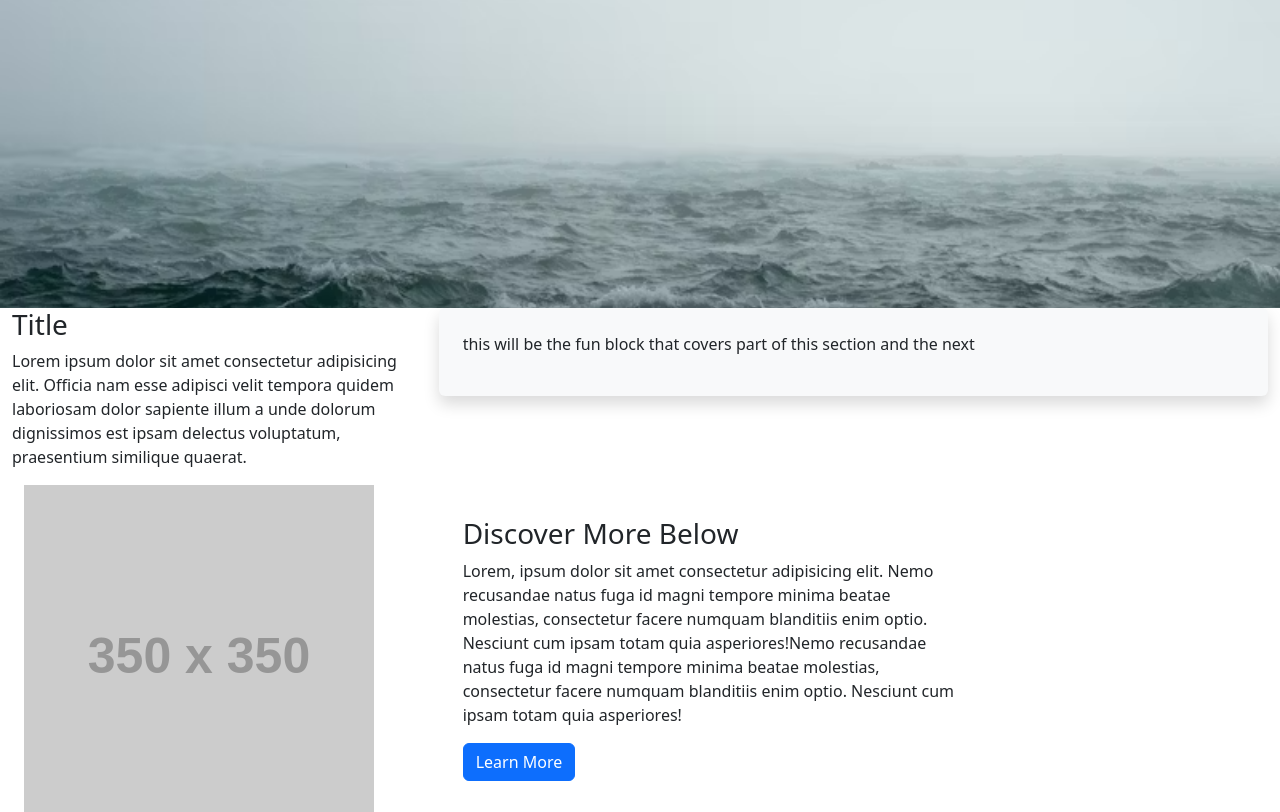
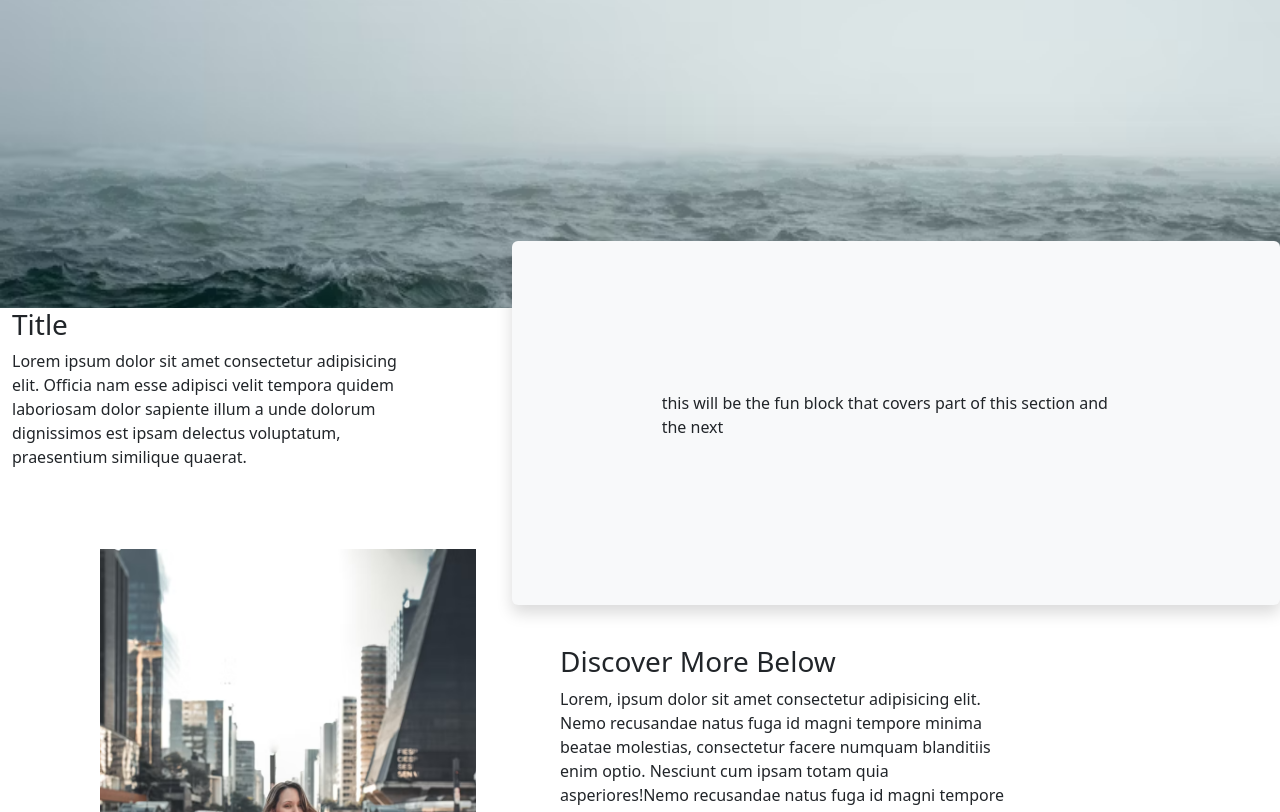
Before and after one commit to tarap88/site-clone, a plain HTML site: page index.html in a window 1280 px wide. Shown: the part 140-952 px from the top of the page. Drawn offline with nearby package versions, Linux system fonts and the light colour scheme; placeholder pictures from the web are drawn by us.

Commit message:
Update 4

```diff
--- a/index.html
+++ b/index.html
@@ -13,6 +13,7 @@
 </head>
 
 <body class="debug">
+    <!-- NAV SECTION -->
     <nav class="container-fluid">
         <section class="row nav-bg">
             <div>
@@ -20,7 +21,7 @@
             </div>
         </section>
     </nav>
-
+    <!-- HEADER SECTION -->
     <header class="container-fluid">
         <section class="row hero-img justify-content-end">
             <div class="col-8">
@@ -29,8 +30,8 @@
                     accusamus quaerat beatae.</p>
         </section>
         </div>
-
     </header>
+    <!-- MAIN SECTION -->
     <main class="container-fluid">
         <section class="row">
             <div class="col-4">
@@ -40,28 +41,28 @@
                     praesentium similique quaerat.</p>
             </div>
             <div class="col-8 containing-block">
-                <div class="fun-card bg-light p-4 rounded shadow">
+                <div class="fun-card bg-light card-padding rounded shadow">
                     <p>this will be the fun block that covers part of this section and the next</p>
                 </div>
             </div>
         </section>
         <section class="container-fluid">
-            <div class="row">
-                <div class="col-4 side-img">
-                    <img src="//placehold.it/350x350" alt="">
+            <div class="row m-3">
+                <div class="col-4 m-5">
+                    <img class="side-img" src="/assets/travel-img.png" alt="">
                 </div>
-                <div class="col-5 m-3 p-3 text-start">
+                <div class="col-5 fun-card-offset p-4">
                     <h3>Discover More Below</h3>
                     <p>Lorem, ipsum dolor sit amet consectetur adipisicing elit. Nemo recusandae natus fuga id magni
                         tempore minima beatae molestias, consectetur facere numquam blanditiis enim optio. Nesciunt cum
                         ipsam totam quia asperiores!Nemo recusandae natus fuga id magni tempore minima beatae molestias,
                         consectetur facere numquam blanditiis enim optio. Nesciunt cum ipsam totam quia asperiores!</p>
-                    <div class="btn btn-primary rounded justify-content-end">Learn More</div>
+                    <div class="btn btn-primary rounded">Learn More</div>
                 </div>
             </div>
         </section>
         <section class="container-fluid">
-            <div class="row  bg-secondary m-2 p-3 justify-content-center">
+            <div class="row bg-secondary m-2 p-3 justify-content-center">
                 <div class="col-2 m-3 p-3 bg-white rounded shadow">
                     <blockquote>"Lorem ipsum, dolor sit amet consectetur adipisicing elit. Eius fugiat reiciendis
                         accusamus
--- a/style.css
+++ b/style.css
@@ -23,9 +23,30 @@
     background-color: #6f7680;
 }
 
-/* code didnt work will go back
+.card-padding {
+    padding: 150px;
+}
+
+.containing-block {
+    position: relative;
+    min-height: 10vh;
+    padding: 85px;
+}
+
+.fun-card {
+    position: absolute;
+    bottom: -15vh;
+}
+
+.fun-card-offset {
+    margin-top: 15vh;
+}
+
+
+
+
+
 .side-img {
     width: 100%;
     object-fit: contain;
 }
-*/
```
